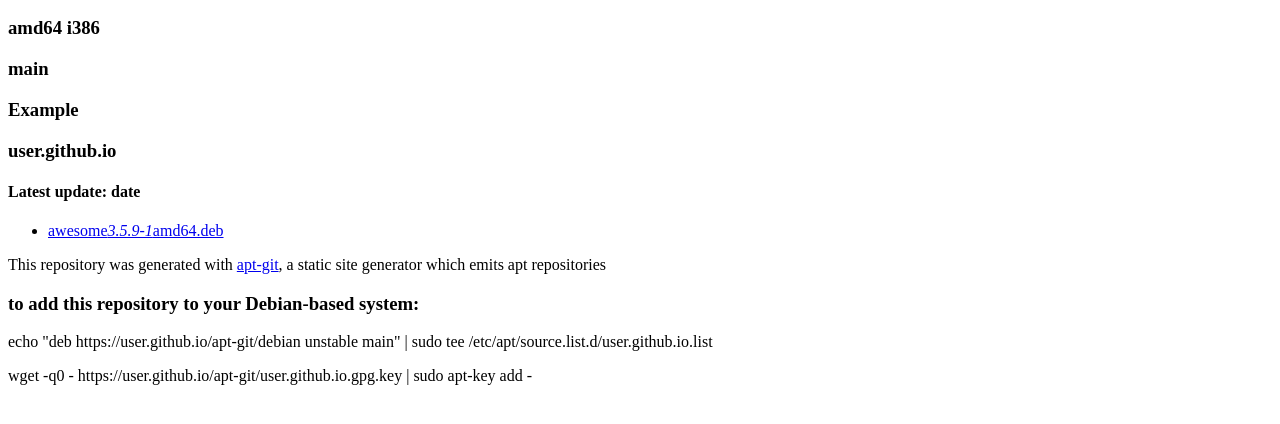
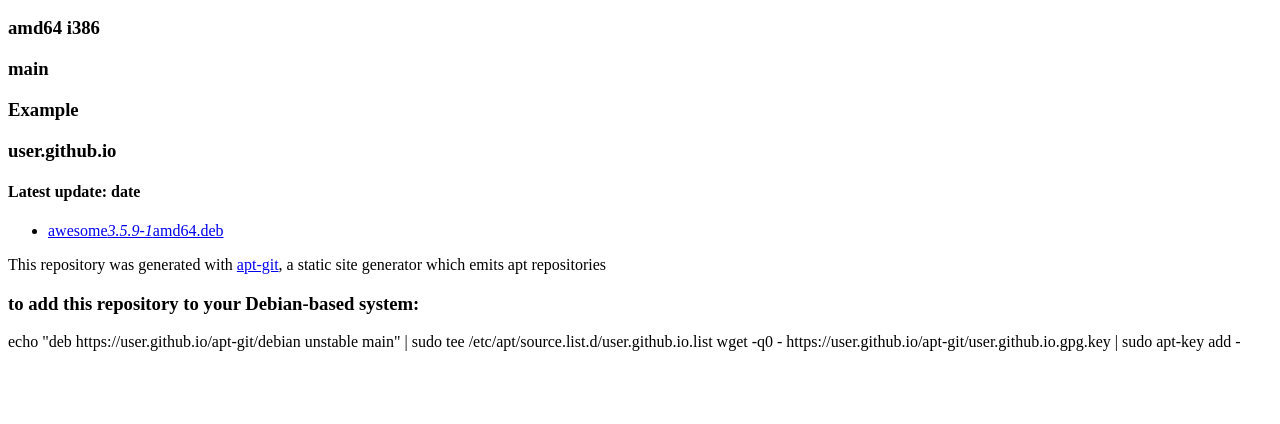
Before and after one commit to eyedeekay/apt-now-history, a plain HTML site: page index.html in a window 1280 px wide. Shown: the part 96-520 px from the top of the page. Drawn offline with Linux system fonts and the light colour scheme.

Commit message:
Repository update:  date

```diff
--- a/index.html
+++ b/index.html
@@ -21,6 +21,5 @@
 
 <h3>to add this repository to your Debian-based system:</h3>
 
-<p>echo "deb https://user.github.io/apt-git/debian unstable main" | sudo tee /etc/apt/source.list.d/user.github.io.list </p>
-
-<p>wget -q0 - https://user.github.io/apt-git/user.github.io.gpg.key | sudo apt-key add - </p>
+<p>echo "deb https://user.github.io/apt-git/debian unstable main" | sudo tee /etc/apt/source.list.d/user.github.io.list
+wget -q0 - https://user.github.io/apt-git/user.github.io.gpg.key | sudo apt-key add -</p>
```
Also changed, not shown: info/awesome_3.5.9-1_amd64.deb.html (+1 -1 lines), 2 other files.
